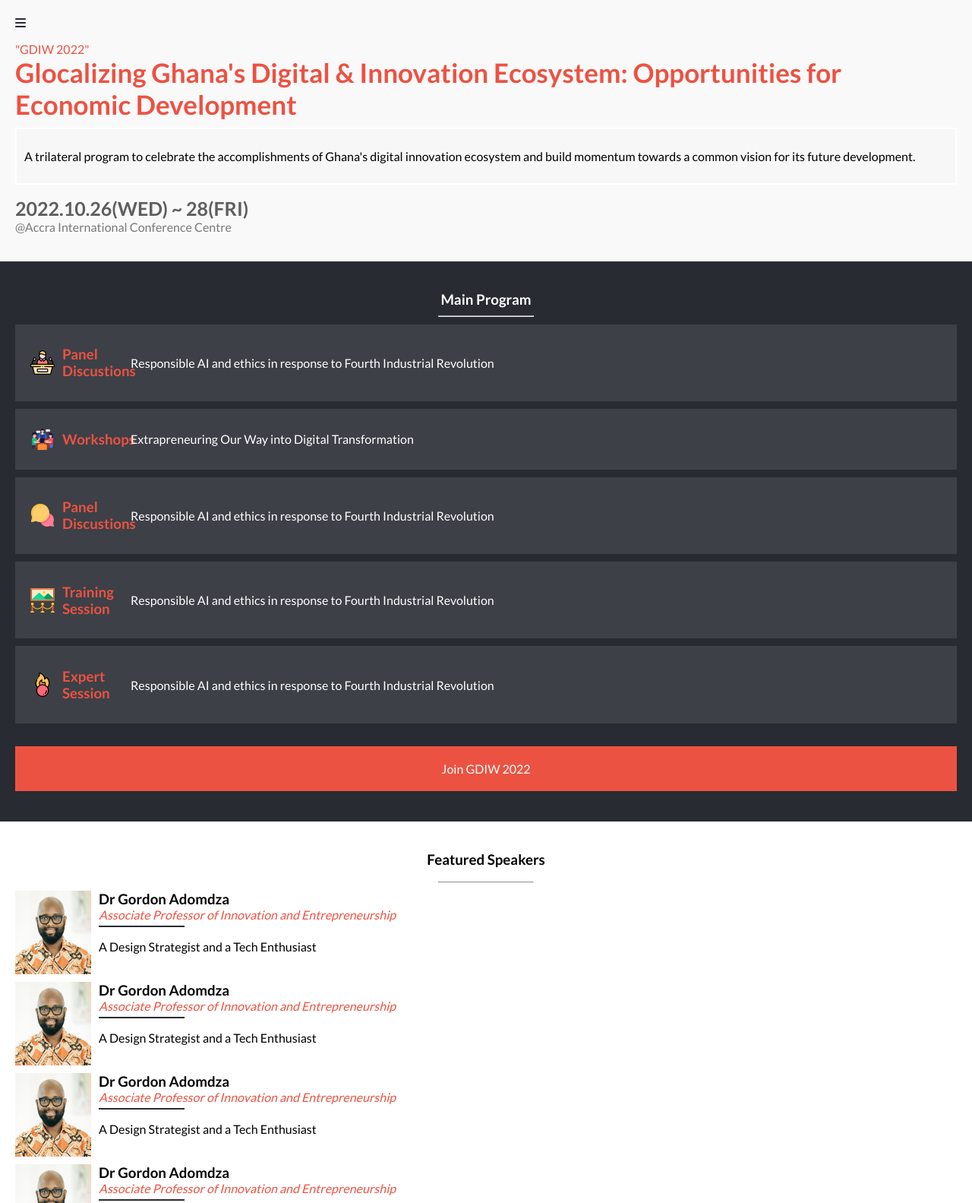
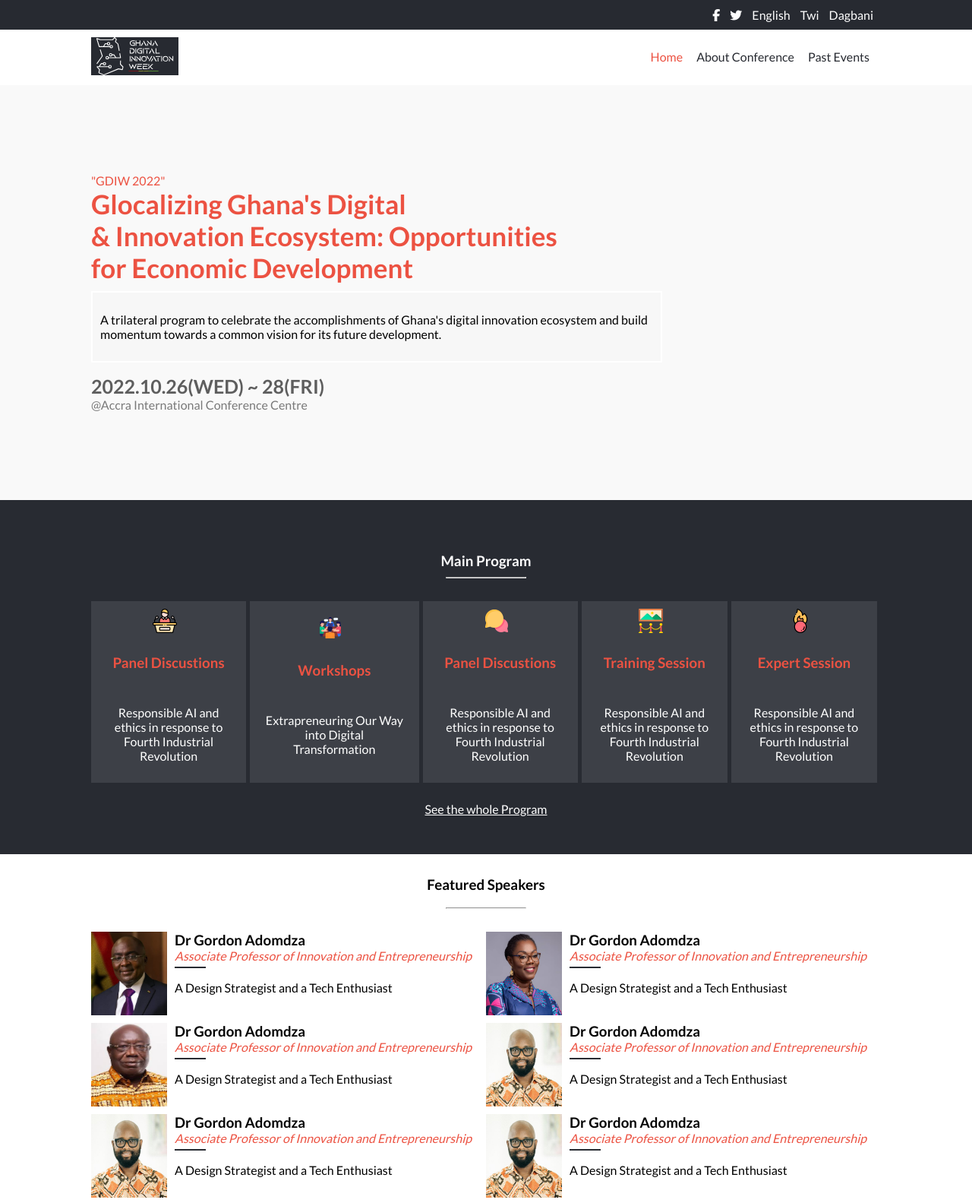
Before and after one commit to mudasiri/gdiw-conference-website, a website: page index.htm in a window 1280 px wide. Shown: the top 1583 px of the page at 76% size. Drawn offline with Linux system fonts and the light colour scheme.

Commit message:
completed-desktop-version-homepage

```diff
--- a/index.htm
+++ b/index.htm
@@ -9,18 +9,42 @@
     <script src="https://kit.fontawesome.com/69bb18a36d.js" crossorigin="anonymous"></script>
 </head>
 <body class="">
+    <section class="desktop-header">
+        <div class="grid-topnav container">
+            <div>
+                <a href="http://" class="topnav-items"><i class="fa-brands fa-facebook-f"></i></a>
+                <a href="" class="topnav-items"><i class="fa-brands fa-twitter"></i></a>
+                <span><a href="" class="topnav-items">English</a></span>
+                <span><a href="" class="topnav-items">Twi</a></span>
+                <span><a href="" class="topnav-items">Dagbani</a></span>
+            </div>
+        </div>
+        <div class="flex-navbar container">
+            <div>
+                <a href="index.htm"><img src="img/Nov-GDIW-LOGO.svg" alt="GDIW Logo"></a>
+            </div>
+            <div class="nav-items">
+                <ul>
+                    <li><a href="index.htm" class="active">Home</a></li>
+                    <li><a href="about.htm">About Conference</a></li>
+                    <li><a href="about.htm/#past-events">Past Events</a></li>
+                </ul>
+            </div>
+        </div>
+    </section>
     <section class="intro container">
         <i class="fa-solid fa-bars hamburger"></i>
         <p class="intro-Text">"GDIW 2022"</p>
-        <h1>Glocalizing Ghana's Digital & Innovation Ecosystem: Opportunities for Economic Development</h1>
+        <h1>Glocalizing Ghana's Digital <br> & Innovation Ecosystem: Opportunities <br> for Economic Development</h1>
         <div class="border-white intro-desc">
-            <p>A trilateral program to celebrate the accomplishments of Ghana's digital innovation ecosystem and build momentum towards a common vision for its future development.</p>
+            <p>A trilateral program to celebrate the accomplishments of Ghana's digital innovation ecosystem and build <br> momentum towards a common vision for its future development.</p>
         </div>
         <p class="venue"><span class="dates">2022.10.26(WED) ~ 28(FRI)</span> <br> @Accra International Conference Centre</p>
     </section>
     <section id="highlights" class="container">
         <h3 class="highlights-title">Main Program</h3>
         <hr class="divider">
+        <div class="activity-items">
             <div class="box-h-item flex-activities">
                 <img src="img/conference.png" alt="">
                 <h3>Panel Discustions</h3>
@@ -56,16 +80,18 @@
                     <p>Responsible AI and ethics in response to Fourth Industrial Revolution</p>
                 </div>
             </div>
+        </div>
         <div class="cta-highlights">
             <a href="#">Join GDIW 2022</a>
         </div>
+        <a href="#" class="cta-highlights-desktop">See the whole Program</a>
     </section>
     <section id="speakers" class="container">
         <h3>Featured Speakers</h3>
         <hr class="divider">
         <div class="speakers">
             <div class="speaker">
-                <img src="img/gordon.jpg" alt="">
+                <img src="img/alhaji-mahamudu-bawumia.jpeg" alt="">
                 <div>
                     <h3>Dr Gordon Adomdza</h3>
                     <cite class="subtitle">Associate Professor of Innovation and Entrepreneurship</cite>
@@ -74,7 +100,7 @@
                 </div>
             </div>
             <div class="speaker">
-                <img src="img/gordon.jpg" alt="">
+                <img src="img/ursula-owusu.hpeg.jpg" alt="">
                 <div>
                     <h3>Dr Gordon Adomdza</h3>
                     <cite class="subtitle">Associate Professor of Innovation and Entrepreneurship</cite>
@@ -83,7 +109,7 @@
                 </div>
             </div>
             <div class="speaker">
-                <img src="img/gordon.jpg" alt="">
+                <img src="img/hon-kwaku-afriyie.jpeg" alt="">
                 <div>
                     <h3>Dr Gordon Adomdza</h3>
                     <cite class="subtitle">Associate Professor of Innovation and Entrepreneurship</cite>
--- a/style.css
+++ b/style.css
@@ -198,3 +198,134 @@
     height: 70px;
     width: 90px;
 }
+
+.desktop-header {
+    display: none;
+}
+
+.cta-highlights-desktop {
+    display: none;
+}
+
+.logos {
+    display: grid;
+    grid-template-columns: auto auto;
+    justify-content: center;
+}
+
+@media screen and (min-width: 768px) {
+    .hamburger{
+        display: none !important;
+    }
+
+    .desktop-header {
+        display: block;
+    }
+
+    .cta-highlights-desktop {
+        display: block;
+        color: #FFF;
+        text-align: center;
+        margin-top : 15px;
+    }
+
+    .cta-highlights {
+        display: none;
+    }
+
+    .divider {
+        margin-bottom: 30px;
+    }
+
+    #highlights {
+        padding-top : 50px;
+        padding-bottom: 50px;
+    }
+
+    .container{
+        padding: 10px 120px;
+    }
+
+    .grid-topnav{
+        display: grid;
+        grid-template-columns: auto;
+        justify-content: end;
+        background-color: #272A31;
+        color:#FFF;
+    }
+
+    .topnav-items {
+        margin-right: 10px;
+        color: #FFF;
+        text-decoration: none;
+    }
+
+    .flex-navbar {
+        display: flex;
+        flex-direction: row;
+        justify-content: space-between;
+    }
+
+    .flex-navbar img {
+        height: 50px;
+        width: 115px;
+        background-color: #272A31;
+    }
+
+    .flex-navbar ul {
+        list-style: none;
+    }
+
+    .flex-navbar ul li {
+        display: inline;
+        margin-right: 15px;
+        color: #272A31;
+    }
+
+    .flex-navbar ul li a{
+        color: #272A31;
+        text-decoration: none;
+    }
+
+    .active {
+        color: #EC5242 !important;
+    }
+
+    .intro {
+        padding-top: 100px !important;
+        padding-bottom: 100px !important;
+    }
+
+    .intro-desc {
+        width: 70%;
+    }
+
+    .activity-items {
+        display: grid;
+        grid-template-columns: auto auto auto auto auto auto;
+        gap: 5px;
+    }
+
+    .flex-activities {
+        display: flex;
+        flex-direction: column;
+        justify-content: center;
+        align-items: center;
+        text-align: center;
+    }
+
+    .speakers {
+        display: grid;
+        grid-template-columns: auto auto;
+    }
+
+    .border-speakers {
+        display: none;
+    }
+
+    .logos {
+        display: flex;
+        flex-direction: row;
+        justify-content: center;
+    }
+}
```
Also changed, not shown: about.htm (+23 -0 lines). Lines whose indentation alone changed are shown as unchanged.
